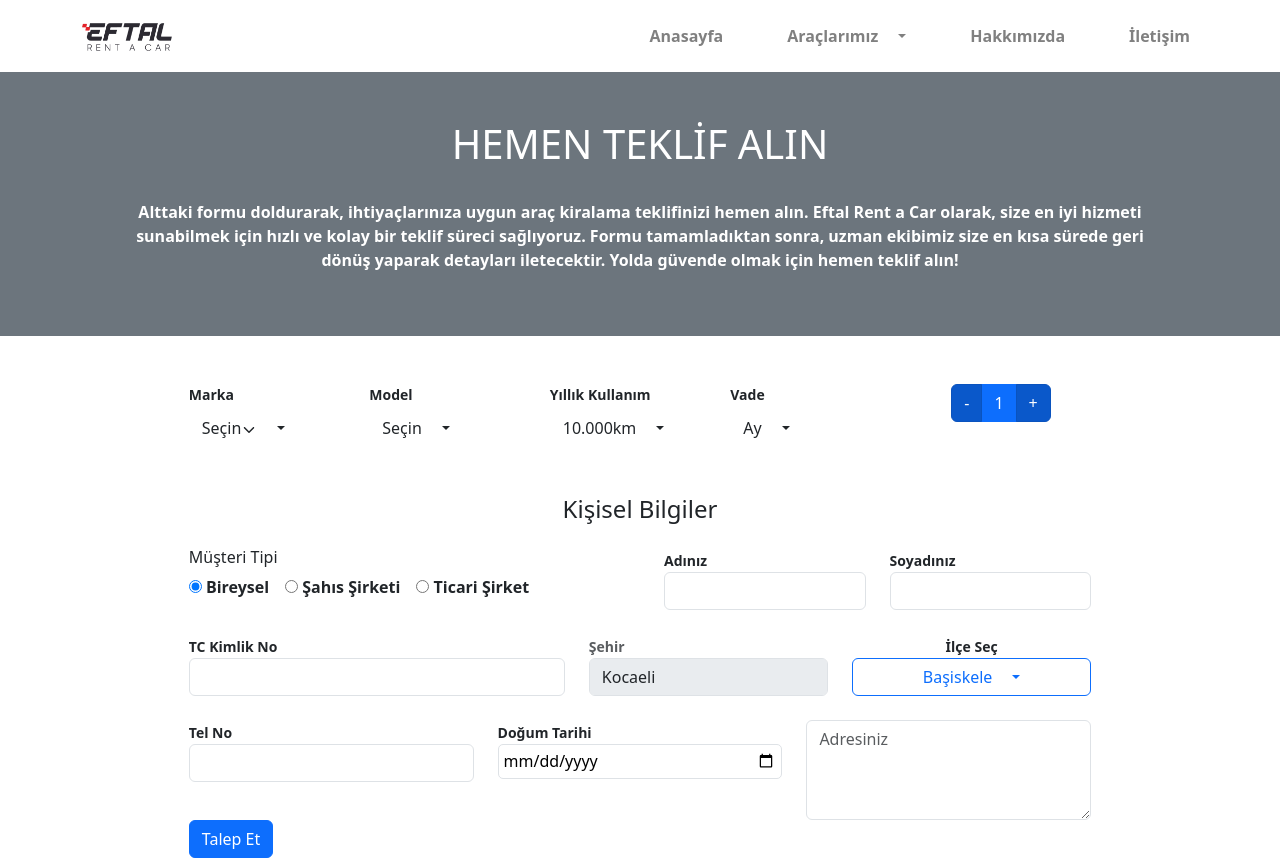
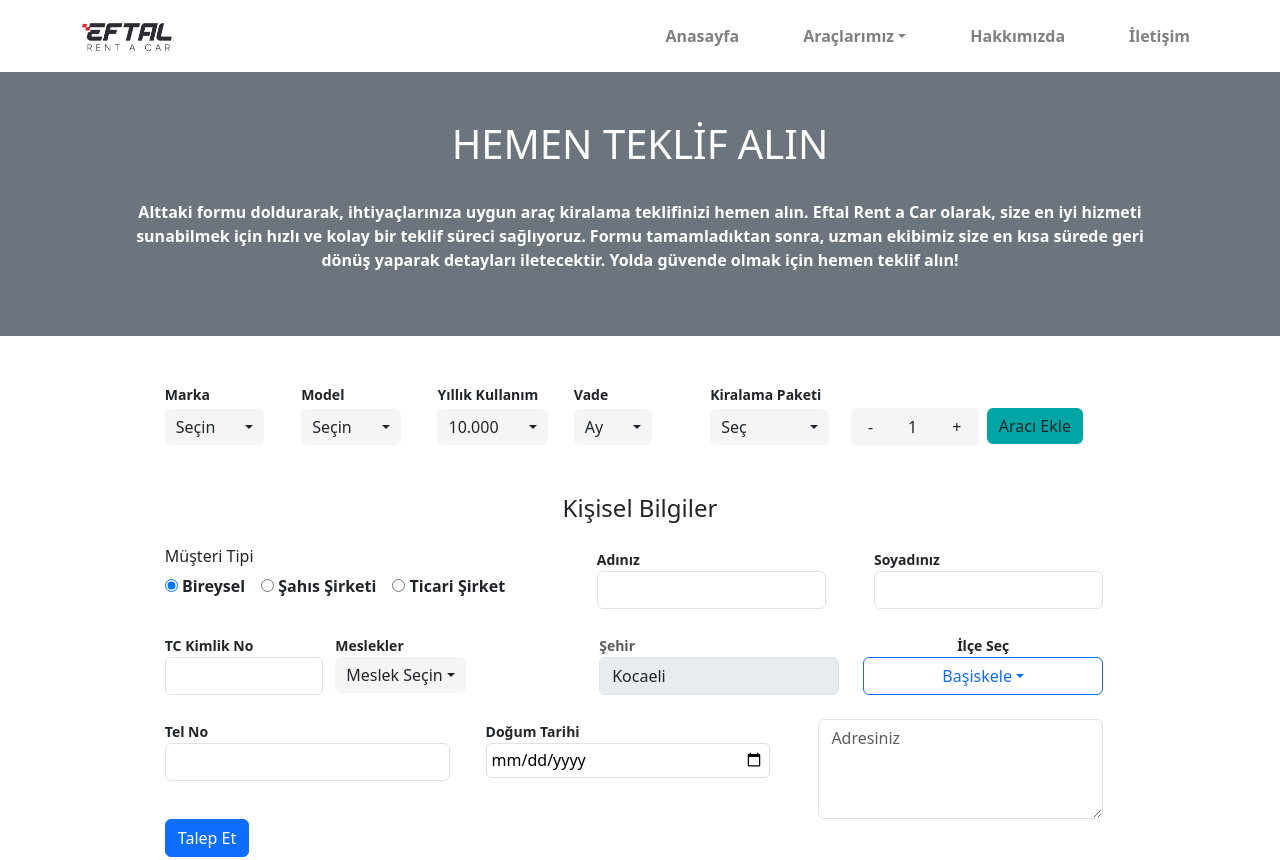
Before and after one commit to sinan-hasil/eftalfilo, a React (Vite) app: page /contact in a window 1280 px wide. Shown: the top 860 px of the page. Built offline with nearby package versions, Linux system fonts and the light colour scheme.

Commit message:
form bitti

```diff
--- a/src/pages/contact/Contact.tsx
+++ b/src/pages/contact/Contact.tsx
@@ -1,4 +1,4 @@
-import { useState } from "react";
+import React, { useState } from "react";
 import {
   Button,
   Col,
@@ -6,6 +6,7 @@ import {
   Dropdown,
   Form,
   Row,
+  Table,
   ToggleButton,
   ToggleButtonGroup,
 } from "react-bootstrap";
@@ -16,12 +17,19 @@ import { Nav } from "react-bootstrap";
 import { Link } from "react-router-dom";
 import { PiInstagramLogoFill } from "react-icons/pi";
 import { FaLinkedin } from "react-icons/fa";
-import { IoIosArrowDown } from "react-icons/io";
-
 import "./contact.css";
 
 interface BrandItem {
   [key: string]: string[];
+}
+
+interface SelectedVehicle {
+  brand: string;
+  model: string;
+  km: string;
+  period: string;
+  package: string;
+  quantity: number;
 }
 
 type BrandArray = BrandItem[];
@@ -49,7 +57,44 @@ const brand: BrandArray = [
   },
 ];
 
-const rentalKm = ["5.000km", "10.000km", "15.000km", "20.000km", "25.000km", "30.000km", "35.000km", "40.000km", "45.000km",]
+const rentalPackage = ["Konfor"];
+
+const rentalKm = [
+  "5.000km",
+  "10.000km",
+  "15.000km",
+  "20.000km",
+  "25.000km",
+  "30.000km",
+  "35.000km",
+  "40.000km",
+  "45.000km",
+];
+
+const jobs = [
+  "Doktor",
+  "Mühendis",
+  "Avukat",
+  "Öğretmen",
+  "Hemşire",
+  "Polis",
+  "işçi",
+  "şoför",
+  "Mimar",
+  "Grafik Tasarımcı",
+  "Yazılım Geliştirici",
+  "İş Analisti",
+  "Muhasebeci",
+  "Pazarlama Uzmanı",
+  "Satış Temsilcisi",
+  "Proje Yöneticisi",
+  "Çevirmen",
+  "Fotoğrafçı",
+  "Pilot",
+  "Eczacı",
+  "İnsan Kaynakları Uzmanı",
+  "Veri Analisti",
+];
 
 const rentalPeriods = ["Günlük", "Aylık", "12 Ay", "24 Ay", "36 Ay", "47 Ay"];
 
@@ -72,10 +117,9 @@ const Contact = () => {
   const [selectedBrand, setSelectedBrand] = useState<string>("Seçin");
   const [models, setModels] = useState<string[]>([]);
   const [selectedModel, setSelectedModel] = useState<string>("Seçin");
-  const [selectedPeriod, setSelectedPeriod] = useState<string>(
-    "Ay"
-  );
-  const [selectedKm, setSelectedKm] = useState<string>("10.000km")
+  const [selectedPeriod, setSelectedPeriod] = useState<string>("Ay");
+  const [selectedKm, setSelectedKm] = useState<string>("10.000");
+  const [selectedPackage, setSelectedPackage] = useState("Seç");
   const [quantity, setQuantity] = useState<number>(1);
   const [value, setValue] = useState([1, 3]);
   const [customerType, setCustomerType] = useState<string>("Bireysel");
@@ -86,6 +130,45 @@ const Contact = () => {
   const [address, setAddress] = useState<string>("");
   const [selectedDistrict, setSelectedDistrict] = useState<string>("Başiskele");
   const [phone, setPhone] = useState<string>("");
+  const [selectedJob, setSelectedJob] = useState("Meslek Seçin");
+  const [selectedVehicles, setSelectedVehicles] = useState<SelectedVehicle[]>(
+    []
+  );
+
+  const handleAddVehicle = () => {
+    if (selectedBrand === "Seçin" || selectedModel === "Seçin") {
+      alert("Lütfen marka ve model seçiniz.");
+      return;
+    }
+
+    const newVehicle: SelectedVehicle = {
+      brand: selectedBrand,
+      model: selectedModel,
+      km: selectedKm,
+      period: selectedPeriod,
+      package: selectedPackage,
+      quantity: quantity,
+    };
+
+    setSelectedVehicles([...selectedVehicles, newVehicle]);
+
+    // Reset form after adding
+    setSelectedBrand("Seçin");
+    setSelectedModel("Seçin");
+    setSelectedKm("10.000");
+    setSelectedPeriod("Ay");
+    setSelectedPackage("Seç");
+    setQuantity(1);
+  };
+
+  const handleRemoveVehicle = (index: number) => {
+    const updatedVehicles = selectedVehicles.filter((_, i) => i !== index);
+    setSelectedVehicles(updatedVehicles);
+  };
+
+  const handleJob = (job: string) => {
+    setSelectedJob(job);
+  };
 
   const handleCustomerTypeChange = (type: string) => {
     setCustomerType(type);
@@ -103,6 +186,10 @@ const Contact = () => {
 
   const handleKm = (km: string) => {
     setSelectedKm(km);
+  };
+
+  const handlePackage = (confort: string) => {
+    setSelectedPackage(confort);
   };
 
   const handleModelSelect = (model: string) => {
@@ -127,24 +214,57 @@ const Contact = () => {
   const handleChange = (val: any) => setValue(val);
 
   const handleWhatsAppSend = () => {
-    const phoneNumber = "+905313260853";
+    const phoneNumber = "+905513911163";
     const url =
       "https://wa.me/" +
       phoneNumber +
       "?text=" +
       "Merhaba! Seçtiğim araç hakkında bilgi almak istiyorum." +
       "\n" +
-      "\n Marka: " + selectedBrand + " - \n" +
-      "\n Model: " + selectedModel + " - \n" +
-      "\n Kiralama Süresi: " + selectedPeriod + " - \n" +
-      "\n Müşteri Tipi: " + customerType + " - \n" +
-      "\n Ad: " + name + " - \n" +
-      "\n Soyad: " + lastName + " - \n" +
-      "\n TC Kimlik No: " + tc + " - \n" +
-      "\n Doğum Tarihi: " + birthDate + " - \n" +
-      "\n Adres: " + address + " - \n" +
-      "\n İlçe: " + selectedDistrict + " - \n" +
-      "\n Telefon Numarası: " + phone;
+      "\n Marka: " +
+      selectedBrand +
+      " - \n" +
+      "\n Model: " +
+      selectedModel +
+      " - \n" +
+      "\n Araç Adedi: " +
+      quantity +
+      " - \n" +
+      "\n Yıllık Kullanım: " +
+      selectedKm +
+      " - \n" +
+      "\n Vade: " +
+      selectedPeriod +
+      " - \n" +
+      "\n Kiralama Paketi: " +
+      selectedPackage +
+      " - \n" +
+      "\n Müşteri Tipi: " +
+      customerType +
+      " - \n" +
+      "\n Ad: " +
+      name +
+      " - \n" +
+      "\n Soyad: " +
+      lastName +
+      " - \n" +
+      "\n TC Kimlik No: " +
+      tc +
+      " - \n" +
+      "\n Doğum Tarihi: " +
+      birthDate +
+      " - \n" +
+      "\n Meslek: " +
+      selectedJob +
+      " - \n" +
+      "\n Adres: " +
+      address +
+      " - \n" +
+      "\n İlçe: " +
+      selectedDistrict +
+      " - \n" +
+      "\n Telefon Numarası: " +
+      phone;
 
     window.open(url, "_blank")?.focus();
   };
@@ -166,19 +286,19 @@ const Contact = () => {
       </div>
 
       <div className="form-div mb-5">
-        <Container className="d-flex justify-content-center">
+        <Container fluid className="d-flex justify-content-center">
           <form>
             <Container>
-              <Row className="d-flex justify-content-between">
+              <Row className="d-flex gap-2 justify-content-between">
                 <Col className="d-flex flex-column gap-1 ">
                   <small>Marka</small>
                   <Dropdown>
                     <Dropdown.Toggle
+                      className="arac-drop"
                       variant="outline"
                       id="dropdown-basic"
                     >
                       {selectedBrand}
-                      <IoIosArrowDown />
                     </Dropdown.Toggle>
 
                     <Dropdown.Menu>
@@ -201,6 +321,7 @@ const Contact = () => {
                   <small>Model</small>
                   <Dropdown>
                     <Dropdown.Toggle
+                      className="arac-drop"
                       variant="outline"
                       id="dropdown-basic"
                     >
@@ -228,6 +349,7 @@ const Contact = () => {
                   <small>Yıllık Kullanım</small>
                   <Dropdown>
                     <Dropdown.Toggle
+                      className="arac-drop"
                       variant="outline"
                       id="dropdown-basic"
                     >
@@ -253,8 +375,9 @@ const Contact = () => {
 
                 <Col className="d-flex flex-column gap-1">
                   <small>Vade</small>
-                <Dropdown className="d-flex justify-content-between w-100">
+                  <Dropdown>
                     <Dropdown.Toggle
+                      className="arac-drop"
                       variant="outline"
                       id="dropdown-basic"
                     >
@@ -274,33 +397,118 @@ const Contact = () => {
                   </Dropdown>
                 </Col>
 
-              <Col className="d-flex flex-column gap-1 align-items-center">
+                <Col className="d-flex flex-column gap-1">
+                  <small>Kiralama Paketi</small>
+                  <Dropdown className="d-flex justify-content-between w-100">
+                    <Dropdown.Toggle
+                      className="package-drop"
+                      variant="outline"
+                      id="dropdown-basic"
+                    >
+                      {selectedPackage}
+                    </Dropdown.Toggle>
+
+                    <Dropdown.Menu>
+                      {rentalPackage.map((cnf, index) => (
+                        <Dropdown.Item
+                          key={index}
+                          onClick={() => handlePackage(cnf)}
+                        >
+                          {cnf}
+                        </Dropdown.Item>
+                      ))}
+                    </Dropdown.Menu>
+                  </Dropdown>
+                </Col>
+
+                <Col className="ms-1 mt-2">
                   <div>
                     <ToggleButtonGroup
                       type="checkbox"
                       value={value}
                       onChange={handleChange}
+                      className="mt-3"
                     >
-                    <ToggleButton id="tbg-btn-1" onClick={decrement} value={1}>
+                      <ToggleButton
+                        variant="outline"
+                        className="text-dark button-grup"
+                        id="tbg-btn-1"
+                        onClick={decrement}
+                        value={1}
+                      >
                         -
                       </ToggleButton>
-                    <ToggleButton id="tbg-btn-2" value={2}>
+                      <ToggleButton variant="outline" id="tbg-btn-2" value={2}>
                         <span>{quantity}</span>
                       </ToggleButton>
-                    <ToggleButton id="tbg-btn-3" onClick={increment} value={3}>
+                      <ToggleButton
+                        id="tbg-btn-3"
+                        onClick={increment}
+                        value={3}
+                        variant="outline"
+                        className="text-dark button-grup"
+                      >
                         +
                       </ToggleButton>
                     </ToggleButtonGroup>
                   </div>
                 </Col>
+                <Col>
+                  <Button
+                    variant="outline"
+                    onClick={handleAddVehicle}
+                    className="mt-4 adet-btn"
+                  >
+                    Aracı Ekle
+                  </Button>
+                </Col>
               </Row>
+
+              {selectedVehicles.length > 0 && (
+                <Container fluid className="mt-4">
+                  <Table striped hover>
+                    <thead>
+                      <tr>
+                        <th>Marka</th>
+                        <th>Model</th>
+                        <th>Yıllık Kullanım</th>
+                        <th>Vade</th>
+                        <th>Kiralama Paketi</th>
+                        <th>Adet</th>
+                        <th>İşlem</th>
+                      </tr>
+                    </thead>
+                    <tbody>
+                      {selectedVehicles.map((vehicle, index) => (
+                        <tr key={index}>
+                          <td>{vehicle.brand}</td>
+                          <td>{vehicle.model}</td>
+                          <td>{vehicle.km}</td>
+                          <td>{vehicle.period}</td>
+                          <td>{vehicle.package}</td>
+                          <td>{vehicle.quantity}</td>
+                          <td>
+                            <Button
+                              variant="danger"
+                              size="sm"
+                              onClick={() => handleRemoveVehicle(index)}
+                            >
+                              Sil
+                            </Button>
+                          </td>
+                        </tr>
+                      ))}
+                    </tbody>
+                  </Table>
+                </Container>
+              )}
             </Container>
 
             <div className="person mt-5">
               <h4 className="text-center">Kişisel Bilgiler</h4>
-              <Container className="mt-4">
+              <Container fluid className="mt-4">
                 <Row className="gap-4">
-                  <Col md={6} className="p-0">
+                  <Col md={5} className="p-0">
                     <h6>Müşteri Tipi</h6>
                     <div className="d-flex gap-3">
                       <div>
@@ -365,8 +573,8 @@ const Contact = () => {
                   </Col>
                 </Row>
 
-                <Row className="mt-4 gap-4">
-                  <Col md={5} className="p-0">
+                <Row className="mt-4">
+                  <Col md={2} className="p-0">
                     <label htmlFor="tc">
                       <small>TC Kimlik No</small>
                     </label>
@@ -377,6 +585,30 @@ const Contact = () => {
                       value={tc}
                       onChange={(e) => setTc(e.target.value)}
                     />
+                  </Col>
+
+                  <Col className="">
+                    <small>Meslekler</small>
+                    <Dropdown className="d-flex justify-content-between w-100">
+                      <Dropdown.Toggle
+                        className="job-drop"
+                        variant="outline"
+                        id="dropdown-basic"
+                      >
+                        {selectedJob}
+                      </Dropdown.Toggle>
+
+                      <Dropdown.Menu>
+                        {jobs.map((job, index) => (
+                          <Dropdown.Item
+                            key={index}
+                            onClick={() => handleJob(job)}
+                          >
+                            {job}
+                          </Dropdown.Item>
+                        ))}
+                      </Dropdown.Menu>
+                    </Dropdown>
                   </Col>
 
                   <Col>
@@ -422,7 +654,7 @@ const Contact = () => {
                   </Col>
                 </Row>
                 <Row className="mt-4 gap-4">
-                  <Col>
+                  <Col className="p-0">
                     <label htmlFor="tel">
                       <small>Tel No</small>
                     </label>
@@ -471,30 +703,60 @@ const Contact = () => {
       <Container className="mb-5 mt-5 border-top py-5">
         <Row>
           <Col sm={12} md={6}>
-            <iframe src="https://www.google.com/maps/embed?pb=!1m23!1m12!1m3!1d96702.85487404987!2d29.854647049378574!3d40.76281179692552!2m3!1f0!2f0!3f0!3m2!1i1024!2i768!4f13.1!4m8!3e6!4m0!4m5!1s0x14cb45038dc0d07b%3A0x5c6476537ae7949c!2sKaraba%C5%9F%2C%20Kavala%20Aparman%C4%B1%2C%20Hafiz%20Selim%20Efendi%20Sk.%20No%3A12%2F1-E%2C%2041040%20%C4%B0zmit%2FKocaeli!3m2!1d40.762841099999996!2d29.9370479!5e0!3m2!1str!2str!4v1727095976439!5m2!1str!2str" className="img-fluid" style={{border: "0"}} loading="lazy"></iframe>
+            <iframe
+              src="https://www.google.com/maps/embed?pb=!1m23!1m12!1m3!1d96702.85487404987!2d29.854647049378574!3d40.76281179692552!2m3!1f0!2f0!3f0!3m2!1i1024!2i768!4f13.1!4m8!3e6!4m0!4m5!1s0x14cb45038dc0d07b%3A0x5c6476537ae7949c!2sKaraba%C5%9F%2C%20Kavala%20Aparman%C4%B1%2C%20Hafiz%20Selim%20Efendi%20Sk.%20No%3A12%2F1-E%2C%2041040%20%C4%B0zmit%2FKocaeli!3m2!1d40.762841099999996!2d29.9370479!5e0!3m2!1str!2str!4v1727095976439!5m2!1str!2str"
+              className="img-fluid"
+              style={{ border: "0" }}
+              loading="lazy"
+            ></iframe>
           </Col>
           <Col className="text-center">
             <h1>İletişim Bilgileri</h1>
-              <ul className="mt-5" style={{listStyle: "none"}}>
+            <ul className="mt-5" style={{ listStyle: "none" }}>
               <li className="mt-4">
-                <span className="text-center d-flex gap-2 align-items-center justify-content-center"><FaPhoneAlt /><span>0531 326 08 53</span></span>
+                <span className="text-center d-flex gap-2 align-items-center justify-content-center">
+                  <FaPhoneAlt />
+                  <span>0531 326 08 53</span>
+                </span>
               </li>
 
               <li className="mt-4">
-                <span className="text-center"><IoMdMail /> <span>İnfo@eftalrentacar.com</span></span>
+                <span className="d-flex align-items-center justify-content-center gap-2">
+                  <IoMdMail /> <span>İnfo@eftalrentacar.com</span>
+                </span>
               </li>
               <li className="mt-4">
-                <span className="d-flex gap-2"><FaLocationDot className="fs-5" /><span> Karabaş, Kavala Aparmanı, Hafiz Selim Efendi Sk. No:12/1-E, 41040 İzmit/Kocaeli</span></span>
+                <span className="d-flex gap-2">
+                  <FaLocationDot className="fs-5" />
+                  <span>
+                    {" "}
+                    Karabaş, Kavala Aparmanı, Hafiz Selim Efendi Sk. No:12/1-E,
+                    41040 İzmit/Kocaeli
+                  </span>
+                </span>
               </li>
               <li className="mt-4">
-                <Nav.Link as={Link} to={"https://www.instagram.com/eftalarackiralama/"}><span className="text-center"><PiInstagramLogoFill /> İnstagram</span></Nav.Link>
+                <Nav.Link
+                  as={Link}
+                  to={"https://www.instagram.com/eftalarackiralama/"}
+                >
+                  <span className="d-flex align-items-center justify-content-center gap-2">
+                    <PiInstagramLogoFill /> İnstagram
+                  </span>
+                </Nav.Link>
               </li>
               <li className="mt-4">
-                <Nav.Link as={Link} to={"https://tr.linkedin.com/company/eftalfilo"}><span className="text center"><FaLinkedin /> LinkedIn</span></Nav.Link>
+                <Nav.Link
+                  as={Link}
+                  to={"https://tr.linkedin.com/company/eftalfilo"}
+                >
+                  <span className="d-flex align-items-center justify-content-center gap-2">
+                    <FaLinkedin /> LinkedIn
+                  </span>
+                </Nav.Link>
               </li>
             </ul>
           </Col>
-
         </Row>
       </Container>
     </>
--- a/src/pages/contact/contact.css
+++ b/src/pages/contact/contact.css
@@ -1,17 +1,43 @@
-.dropdown-toggle {
-  display: flex;
-  align-items: center;
-}
-.dropdown-toggle::after {
-  content: "" !important;
-  margin-left: 20px !important;
-}
-
 form .container .col {
   padding: 0;
 }
+form .container .col .arac-drop, form .container .col .package-drop, form .container .col .btn-group {
+  display: flex;
+  align-items: center;
+  justify-content: space-between;
+  padding: 0 !important;
+  background-color: #f5f5f5;
+  padding: 5px 10px !important;
+}
+form .container .col .arac-drop:nth-child(3)::after, form .container .col .package-drop:nth-child(3)::after, form .container .col .btn-group:nth-child(3)::after {
+  margin-left: 100px !important;
+}
+form .container .col .arac-drop::after, form .container .col .package-drop::after, form .container .col .btn-group::after {
+  margin-left: 30px !important;
+}
+form .container .col .btn-group {
+  padding: 0 !important;
+}
+form .container .col .package-drop::after {
+  margin-left: 63px !important;
+}
+form .container .col .button-grup {
+  border: none !important;
+}
+form .container .col .adet-btn {
+  border: none !important;
+  background-color: #02a5a5;
+}
 form .container .e-mail {
   width: 900px;
+}
+form .job-drop {
+  display: flex;
+  align-items: center;
+  justify-content: space-between;
+  padding: 0 !important;
+  background-color: #f5f5f5;
+  padding: 5px 10px !important;
 }
 
 .contact {
--- a/src/pages/contact/contact.scss
+++ b/src/pages/contact/contact.scss
@@ -1,36 +1,72 @@
-.dropdown-toggle{
+form {
+  .container {
+    .col {
+      padding: 0;
+
+      .arac-drop {
         display: flex;
         align-items: center;
-    &::after{
-        content: "" !important;
-        margin-left: 20px !important;
+        justify-content: space-between;
+        padding: 0 !important;
+        background-color: #f5f5f5;
+        padding: 5px 10px !important;
+        &:nth-child(3)::after {
+          margin-left: 100px !important;
+        }
+        &::after {
+          margin-left: 30px !important;
         }
       }
 
-form{
-    .container{
-        .col{
-            padding: 0;
+      .btn-group{
+        @extend .arac-drop;
+        padding: 0 !important;
     }
-        .e-mail{
+
+      .package-drop {
+        @extend .arac-drop;
+        &::after {
+          margin-left: 63px !important;
+        }
+      }
+
+      .button-grup{
+        border: none !important;
+      }
+
+      .adet-btn {
+        border: none !important;
+        background-color: #02a5a5;
+      }
+    }
+    .e-mail {
       width: 900px;
     }
   }
+
+  .job-drop{
+    display: flex;
+        align-items: center;
+        justify-content: space-between;
+        padding: 0 !important;
+        background-color: #f5f5f5;
+        padding: 5px 10px !important;
+  }
 }
 
-.contact{
+.contact {
   border: 1px solid black;
   border-radius: 5px;
   padding: 20px 0;
-    .list{
+  .list {
     display: flex;
     flex-direction: column;
     align-items: center;
     justify-content: center;
-        ul{
+    ul {
       list-style: none;
       padding: 0;
-            li{
+      li {
         padding: 10px 0;
         text-align: center;
       }
@@ -38,7 +74,7 @@ form{
   }
 }
 
-iframe{
+iframe {
   width: 100%;
   height: 100% !important;
   border-radius: 9px;
```
Also changed, not shown: 2 other files (tests, documents, lock files or other folders). Lines whose indentation alone changed are shown as unchanged.
